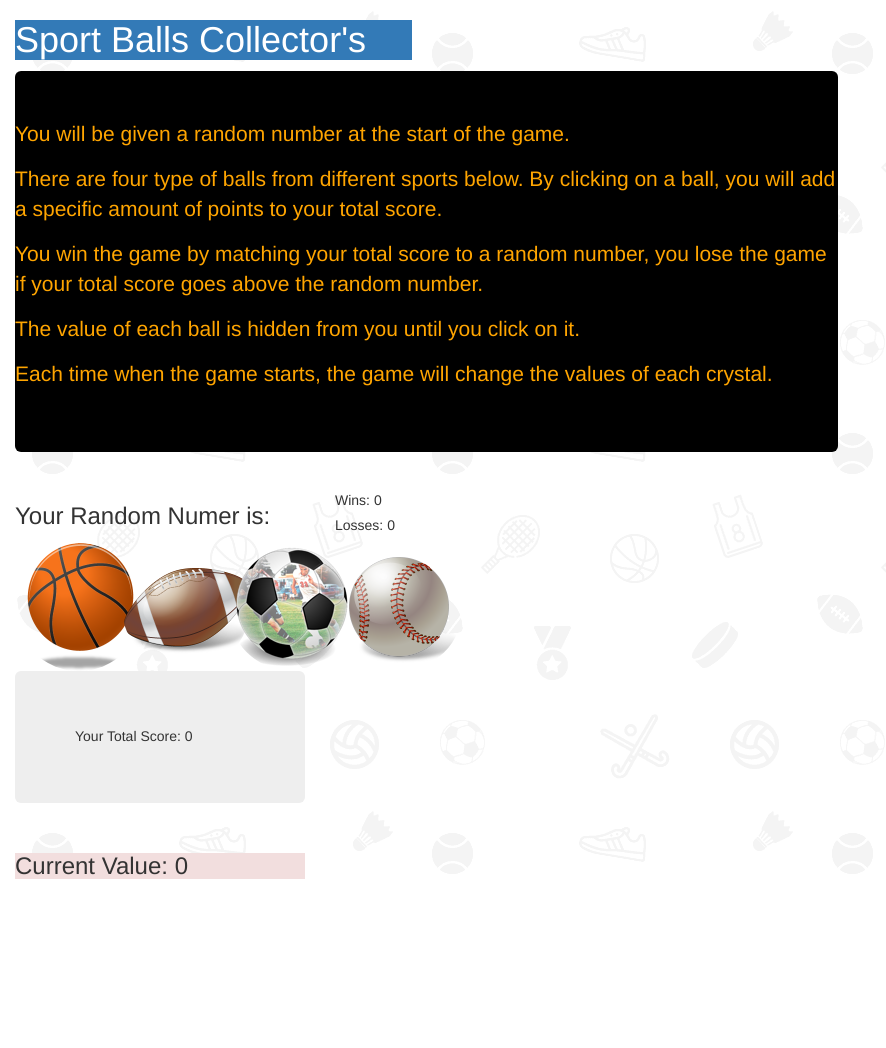
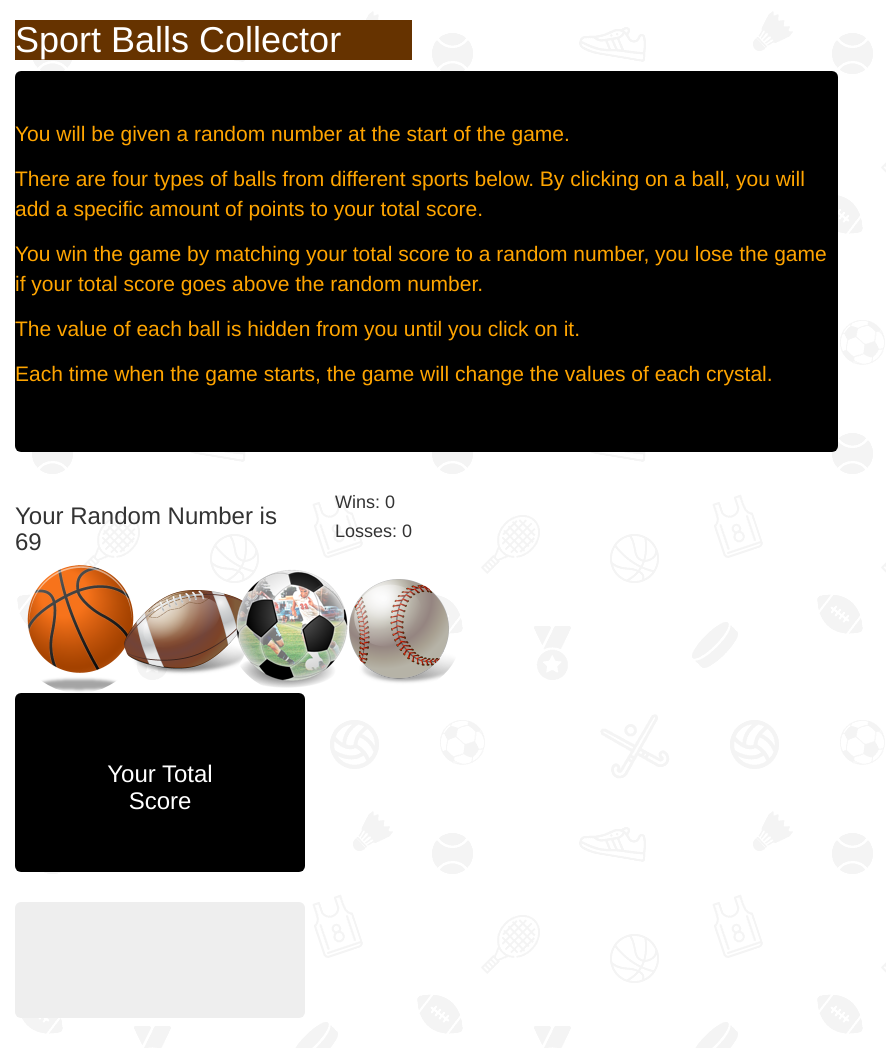
Before and after one commit to sfrunner/week-4-game, a PHP site: page /index.html in a window 1280 px wide. Shown: the whole page, without its empty margins (0-886 px from the left). Before the commit the page ends 879 px from the top, so only its background shows below. Run offline with PHP 8.4, Linux system fonts and the light colour scheme; some libraries are stand-ins or nearby versions.

Commit message:
Final Draft Before Review

```diff
--- a/assets/css/style.css
+++ b/assets/css/style.css
@@ -1,5 +1,9 @@
 body{
 	background-image:url("../images/Sports.png")
+}
+
+.bg-primary{
+	background-color: #663300;
 }
 
 #instructions{
@@ -9,3 +13,14 @@ body{
 	padding-left:0%;
 	padding-right:0%;
 }
+
+#total-score-header-box{
+	text-align:center;
+	background-color:black;
+	color:white;
+}
+
+#total-score-box{
+	text-align:center;
+	color: red;
+}
--- a/assets/javascript/game.js
+++ b/assets/javascript/game.js
@@ -1,64 +1,93 @@
 $(document).ready(function(){
+
 	var randomNumber = Math.floor((Math.random() * 120) + 19);
 	var ballOneRN = Math.floor((Math.random() * 12) + 1);
 	var ballTwoRN = Math.floor((Math.random() * 12) + 1);
 	var ballThreeRN = Math.floor((Math.random() * 12) + 1);
 	var ballFourRN = Math.floor((Math.random() * 12) + 1);
-	var winsCount = $("wins-score").html();
-	var loseCount = $("wins-score").html();
 	console.log(ballOneRN);
 	console.log(ballTwoRN);
 	console.log(ballThreeRN);
 	console.log(ballFourRN);
+	console.log(randomNumber);
+	console.log($("#current-value").html());
 	var totalScoreArray = [];
 	var currentScore = 0;
+
 	$("#random-number").html("Your Random Number is " + randomNumber);
+
 	$("[alt='basketball']").click(function(){
+		$("#current-value").show();
 		totalScoreArray.push(ballOneRN);
 		for (var i = 0;i < totalScoreArray.length; i++){
 			currentScore = currentScore + parseInt(totalScoreArray[i]);
 		}
 		$("#current-value").html(currentScore);
 		currentScore = 0;
-	}
+		ifelse($("#current-value").html(),randomNumber);
+	});
 
-	});
 	$("[alt='football']").click(function(){
+		$("#current-value").show();
 		totalScoreArray.push(ballTwoRN);
 		for (var i = 0;i < totalScoreArray.length; i++){
 			currentScore = currentScore + parseInt(totalScoreArray[i]);
 		}
 		$("#current-value").html(currentScore);
 		currentScore = 0;
+		ifelse($("#current-value").html(),randomNumber);
 	});
+
 	$("[alt='soccer']").click(function(){
+		$("#current-value").show();
 		totalScoreArray.push(ballThreeRN);
 		for (var i = 0;i < totalScoreArray.length; i++){
 			currentScore = currentScore + parseInt(totalScoreArray[i]);
 		}
 		$("#current-value").html(currentScore);
 		currentScore = 0;
+		ifelse($("#current-value").html(),randomNumber);
 	});
+
 	$("[alt='baseball']").click(function(){
+		$("#current-value").show();
 		totalScoreArray.push(ballFourRN);
 		for (var i = 0;i < totalScoreArray.length; i++){
 			currentScore = currentScore + parseInt(totalScoreArray[i]);
 		}
 		$("#current-value").html(currentScore);
 		currentScore = 0;
+		ifelse($("#current-value").html(),randomNumber);
 	});
 
-	console.log($("#current-score").html());
-	console.log(randomNumber);
-	if(parseInt($("#current-value").html()) === parseInt(randomNumber)){
-		alert("You Win!");
-		winsCount.html(winsCount++);
-	}
-	else if(parseInt($("#current-value").html()) > parseInt(randomNumber)){
-		alert("You Lose!");
-		loseCount.html(loseCount++);
+	function ifelse (a,b){
+		if(parseInt(a) === parseInt(b)){
+			alert("You Win!");
+			var currentWinsScore = parseInt($("#wins-score").html().replace("Wins: ","")) + 1;
+			$("#wins-score").html("Wins: " + currentWinsScore);
+			randomNumber = Math.floor((Math.random() * 120) + 19);
+			ballOneRN = Math.floor((Math.random() * 12) + 1);
+			ballTwoRN = Math.floor((Math.random() * 12) + 1);
+			ballThreeRN = Math.floor((Math.random() * 12) + 1);
+			ballFourRN = Math.floor((Math.random() * 12) + 1);
+			totalScoreArray = [];
+			$("#random-number").html("Your Random Number is " + randomNumber);
+			$("#current-value").hide();
+		}
+		else if(parseInt(a) > parseInt(b)){
+			alert("You Lose!");
+			var currentLossesScore = parseInt($("#losses-score").html().replace("Losses: ","")) + 1;
+			$("#losses-score").html("Losses: " + currentLossesScore);
+			randomNumber = Math.floor((Math.random() * 120) + 19);
+			ballOneRN = Math.floor((Math.random() * 12) + 1);
+			ballTwoRN = Math.floor((Math.random() * 12) + 1);
+			ballThreeRN = Math.floor((Math.random() * 12) + 1);
+			ballFourRN = Math.floor((Math.random() * 12) + 1);
+			totalScoreArray = [];
+			$("#random-number").html("Your Random Number is " + randomNumber);
+			$("#current-value").hide();
 
+		}
 	}
 
-
 });
--- a/index.html
+++ b/index.html
@@ -2,7 +2,7 @@
 <html>
 	<head>
 		<meta name="viewport" content="width=device-width, initial-scale=1">
-		<title>Computer Collectors Game</title>
+		<title>Steven Fox's Sports Ball Game</title>
 		<link rel="stylesheet" type="text/css" href="./assets/css/reset.css">
 		<!-- Latest compiled and minified CSS -->
 		<link rel="stylesheet" href="https://maxcdn.bootstrapcdn.com/bootstrap/3.3.7/css/bootstrap.min.css" integrity="sha384-BVYiiSIFeK1dGmJRAkycuHAHRg32OmUcww7on3RYdg4Va+PmSTsz/K68vbdEjh4u" crossorigin="anonymous">
@@ -15,12 +15,12 @@
 		<link rel="stylesheet" type="text/css" href="./assets/css/style.css">
 		<script src="https://code.jquery.com/jquery-3.1.1.js" integrity="sha256-16cdPddA6VdVInumRGo6IbivbERE8p7CQR3HzTBuELA=" crossorigin="anonymous"></script>
 		<script type="text/javascript" src="assets/javascript/game.js"></script>
-	</head>
+		</head>
 	<body>
 		<div class="container-fluid">
 			<div class=row>
 				<div class="col-md-4">
-					<h1 class="bg-primary">Sport Balls Collector's</h1>
+					<h1 class="bg-primary">Sport Balls Collector</h1>
 				</div>
 				<div class="col-md-9"></div>
 			</div>
@@ -28,7 +28,7 @@
 				<div class="col-md-8">
 					<section class="jumbotron" id="instructions">
 						<p>You will be given a random number at the start of the game.</p>
-						<p>There are four type of balls from different sports below. By clicking on a ball, you will add a specific amount of points to your total score.</p>
+						<p>There are four types of balls from different sports below. By clicking on a ball, you will add a specific amount of points to your total score.</p>
 						<p>You win the game by matching your total score to a random number, you lose the game if your total score goes above the random number.</p>
 						<p>The value of each ball is hidden from you until you click on it.</p>
 						<p>Each time when the game starts, the game will change the values of each crystal.</p>
@@ -41,8 +41,8 @@
 					<h3 id="random-number">Your Random Numer is: </h3>
 				</div>
 				<div class="col-md-2" id="score-div">
-					<h5 id="wins-score">Wins: 0</h5>
-					<h5 id="losses-score">Losses: 0</h5>
+					<h4 id="wins-score">Wins: 0</h4>
+					<h4 id="losses-score">Losses: 0</h4>
 				</div>
 				<div class="col-md-7"></div>
 			</div>
@@ -63,15 +63,17 @@
 			</div>
 			<div class="row">
 				<div class="col-md-3">
-					<section class="jumbotron">
-						<h5 id="total-score">Your Total Score: 0</h5>
+					<section class="jumbotron" id="total-score-header-box">
+						<h3 id="total-score">Your Total Score</h3>
 					</section>
 				</div>
 				<div class="col-md-9"></div>
 			</div>
 			<div class="row">
 				<div class="col-md-3">
-					<h3 class="bg-danger" id="current-value">Current Value: 0</h3>
+					<section class="jumbotron" id="total-score-box">
+						<h2 id="current-value"></h2>
+					</section>
 				</div>
 				<div class="col-md-9"></div>
 			</div>
```
